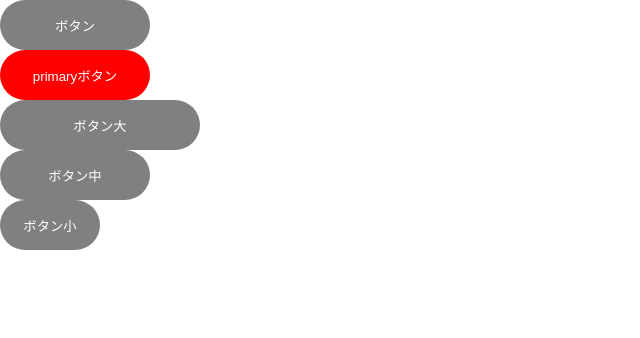
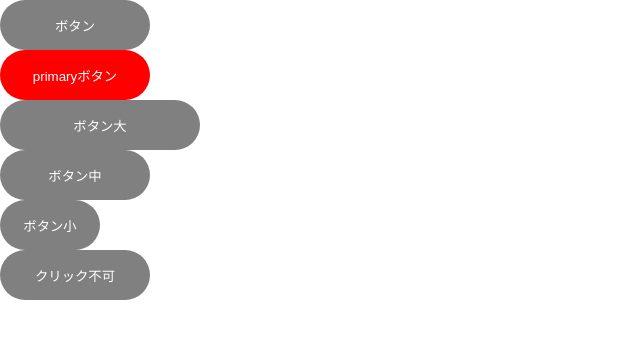
Before and after one commit to asa918yk/styledcomponents-learning, a React (Create React App) app: page / in a window 1280 px wide. Shown: the top 338 px of the page, without its empty margins (0-640 px from the left). Built offline with nearby package versions, Linux system fonts and the light colour scheme.

Commit message:
ボタンの状態を追加

```diff
--- a/src/App.js
+++ b/src/App.js
@@ -17,6 +17,9 @@ function App() {
       <div>
         <MyButton size={'s'}>ボタン小</MyButton>
       </div>
+      <div>
+        <MyButton disabled>クリック不可</MyButton>
+      </div>
     </div>
   );
 }
--- a/src/MyButton.js
+++ b/src/MyButton.js
@@ -16,14 +16,14 @@ const Button = styled.button`
     border-radius: 25px;
     height: 50px;
     transition: .3s;
-    cursor: pointer;
+    ${props => (props.disabled ? 'pointer-events: none;' : 'cursor: pointer;')}
     &:hover {
         opacity: 0.5;
     }
 `;
-export function MyButton({children, primary, size}) {
+export function MyButton({children, primary, size, disabled}) {
     return(
-        <Button primary={primary} size={size}>
+        <Button primary={primary} size={size} disabled={disabled}>
             {children}
         </Button>
     )
```
